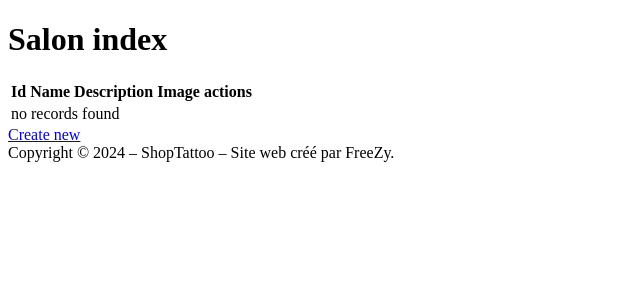
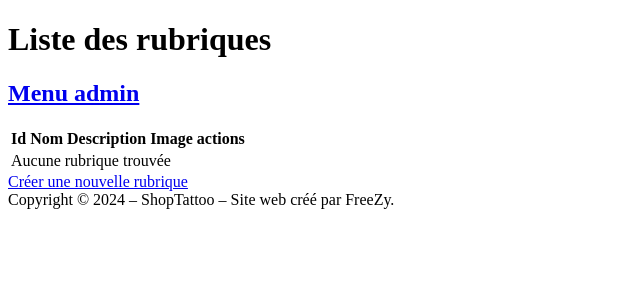
Before and after one commit to Steven-Berneau/Projet-Stage, a Symfony app: template templates/salon/index.html.twig in a window 1280 px wide. Shown: the top 300 px of the page, without its empty margins (0-640 px from the left). Run offline with Twig, Linux system fonts and the light colour scheme; the template is opened without the code that fills it, so the values that code supplies are empty; some libraries are stand-ins or nearby versions.

Commit message:
Update template salon

```diff
--- a/src/Form/SalonType.php
+++ b/src/Form/SalonType.php
@@ -12,9 +12,9 @@ class SalonType extends AbstractType
     public function buildForm(FormBuilderInterface $builder, array $options): void
     {
         $builder
-            ->add('Name')
-            ->add('Description')
-            ->add('image')
+            ->add('Name', NULL, ['label_attr' => ['class' => 'link-light text-decoration-underline fw-bold']])
+            ->add('Description', NULL, ['label_attr' => ['class' => 'link-light text-decoration-underline fw-bold']])
+            ->add('image', NULL, ['label_attr' => ['class' => 'link-light text-decoration-underline fw-bold']])
         ;
     }
 
--- a/templates/salon/_delete_form.html.twig
+++ b/templates/salon/_delete_form.html.twig
@@ -1,4 +1,4 @@
 <form method="post" action="{{ path('app_salon_delete', {'id': salon.id}) }}" onsubmit="return confirm('Are you sure you want to delete this item?');">
     <input type="hidden" name="_token" value="{{ csrf_token('delete' ~ salon.id) }}">
-    <button class="btn">Delete</button>
+    <button class="link-primary fw-bold btn btn-primary bg-light">Supprimer la rubrique</button>
 </form>
--- a/templates/salon/_form.html.twig
+++ b/templates/salon/_form.html.twig
@@ -1,4 +1,4 @@
 {{ form_start(form) }}
     {{ form_widget(form) }}
-    <button class="btn">{{ button_label|default('Save') }}</button>
+    <button class="link-primary fw-bold btn btn-primary bg-light">{{ button_label|default('Sauvegarder') }}</button>
 {{ form_end(form) }}
--- a/templates/salon/index.html.twig
+++ b/templates/salon/index.html.twig
@@ -1,18 +1,22 @@
 {% extends 'base.html.twig' %}
 
-{% block title %}Salon index{% endblock %}
+{% block title %}Gestion des rubriques{% endblock %}
 
 {% block body %}
-    <h1>Salon index</h1>
+    <h1 class="col d-flex align-items-center justify-content-center link-light text-decoration-underline">Liste des rubriques</h1>
+
+    <h2 class="d-grid gap-2 d-md-flex justify-content">
+        <a class="link-primary fw-bold btn btn-primary bg-light" href="{{ path('app_admin') }}">Menu admin</a>
+    </h2>
 
     <table class="table">
         <thead>
             <tr>
-                <th>Id</th>
-                <th>Name</th>
-                <th>Description</th>
-                <th>Image</th>
-                <th>actions</th>
+                <th class="link-light text-decoration-underline">Id</th>
+                <th class="link-light text-decoration-underline">Nom</th>
+                <th class="link-light text-decoration-underline">Description</th>
+                <th class="link-light text-decoration-underline">Image</th>
+                <th class="link-light text-decoration-underline">actions</th>
             </tr>
         </thead>
         <tbody>
@@ -23,17 +27,17 @@
                 <td>{{ salon.Description }}</td>
                 <td>{{ salon.image }}</td>
                 <td>
-                    <a href="{{ path('app_salon_show', {'id': salon.id}) }}">show</a>
-                    <a href="{{ path('app_salon_edit', {'id': salon.id}) }}">edit</a>
+                    <a class="link-primary fw-bold btn btn-light bg-light" href="{{ path('app_salon_show', {'id': salon.id}) }}">Voir la rubrique</a>
+                    <a class="link-primary fw-bold btn btn-light bg-light" href="{{ path('app_salon_edit', {'id': salon.id}) }}">Editer la rubrique</a>
                 </td>
             </tr>
         {% else %}
             <tr>
-                <td colspan="5">no records found</td>
+                <td colspan="5" class="link-light fst-italic">Aucune rubrique trouvée</td>
             </tr>
         {% endfor %}
         </tbody>
     </table>
 
-    <a href="{{ path('app_salon_new') }}">Create new</a>
+    <a class="link-primary fw-bold btn btn-primary bg-light" href="{{ path('app_salon_new') }}">Créer une nouvelle rubrique</a>
 {% endblock %}
```
Also changed, not shown: templates/gestionAdmin/index.html.twig (+4 -3 lines), templates/salon/edit.html.twig (+8 -4 lines), templates/salon/new.html.twig (+9 -3 lines), templates/salon/show.html.twig (+13 -9 lines), 3 other files.
